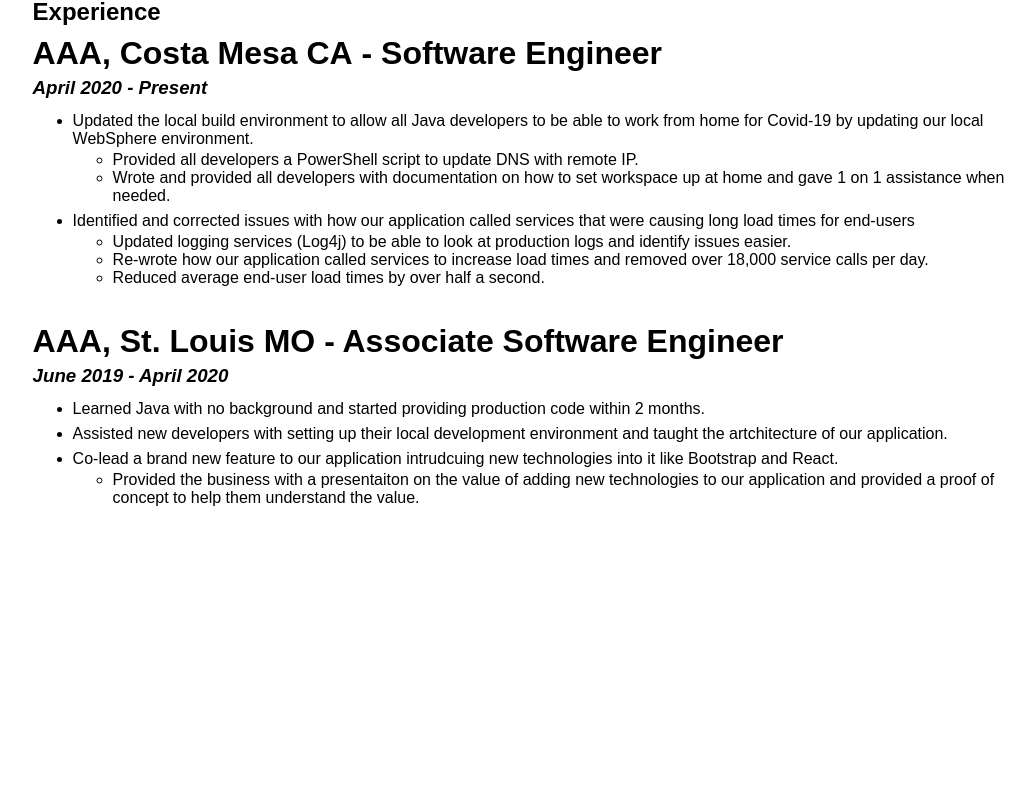
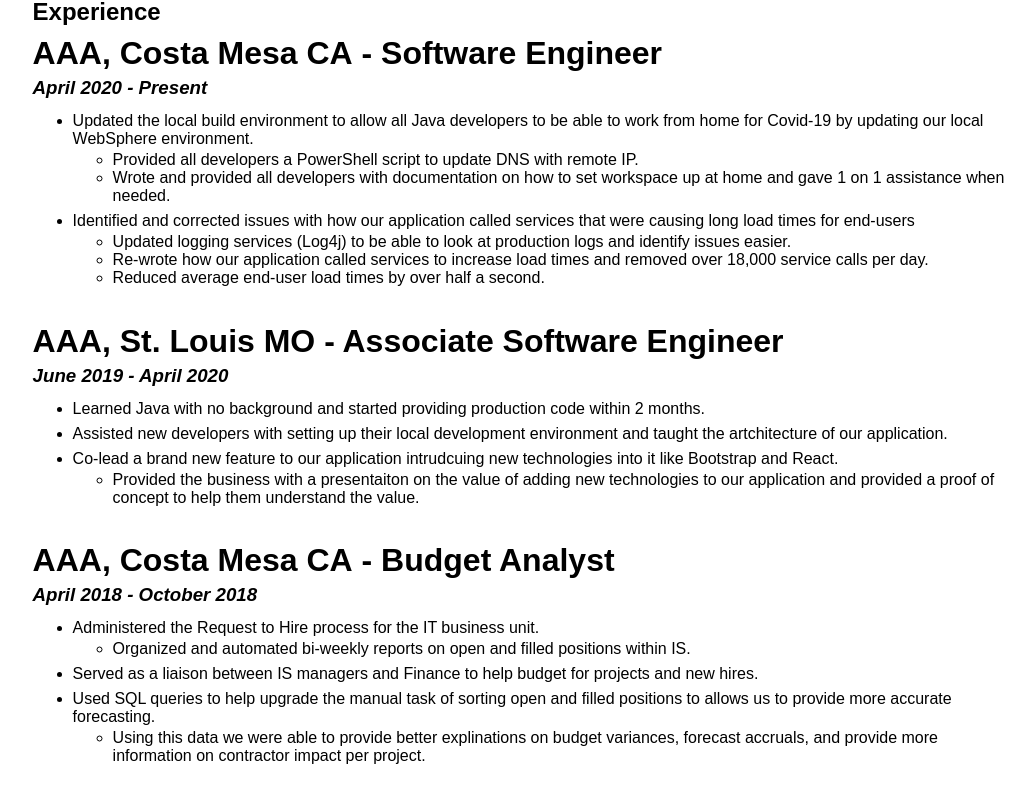
Before and after one commit to SammRosenthal/samrosenthal.github.io, a React (Create React App) app: page / in a window 1280 px wide. Shown: the part 812-1612 px from the top of the page, without its empty margins (121-1156 px from the left). Before the commit the page ends 1354 px from the top, so only its background shows below. Built offline with nearby package versions, Linux system fonts and the light colour scheme; a web font is replaced by a local one.

Commit message:
added budget analyst job history

```diff
--- a/src/components/experiences/Experiences.js
+++ b/src/components/experiences/Experiences.js
@@ -54,6 +54,32 @@
       ],
     ],
   },
+  {
+    title: ["AAA, Costa Mesa CA", "Budget Analyst"],
+    tenure: "April 2018 - October 2018",
+    description: [
+      [
+        {
+          summary: `Administered the Request to Hire process for the IT business unit.`,
+          details: [
+            `Organized and automated bi-weekly reports on open and filled positions within IS.`,
+          ],
+        },
+        {
+          summary: `Served as a liaison between IS managers and Finance to help budget for projects and new hires.`,
+          details: [],
+        },
+        {
+          summary: `Used SQL queries to help upgrade the manual task of sorting open and filled positions to allows us
+                to provide more accurate forecasting.`,
+          details: [
+            `Using this data we were able to provide better explinations on budget variances, forecast accruals, and provide more
+              information on contractor impact per project.`,
+          ],
+        },
+      ],
+    ],
+  },
 ];
 
 const Experiences = () => {
@@ -65,6 +91,7 @@
       <div className="experienceContainer">
         <Experience jobInfo={jobInfo[0]} />
         <Experience jobInfo={jobInfo[1]} />
+        <Experience jobInfo={jobInfo[2]} />
       </div>
     </div>
   );
```
